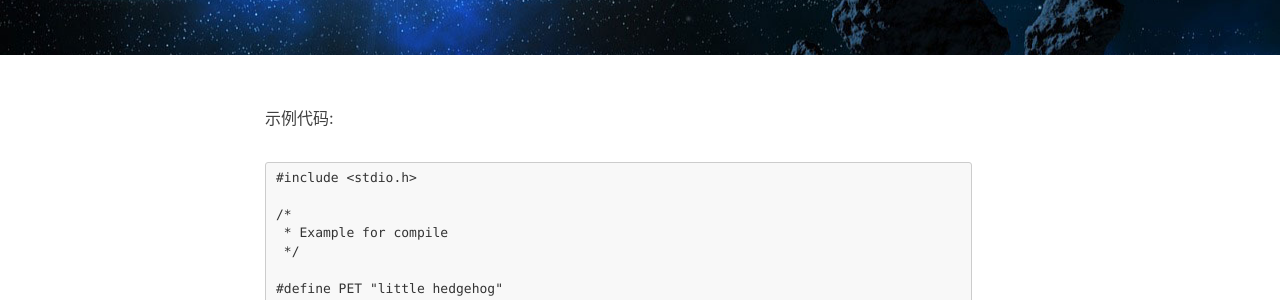
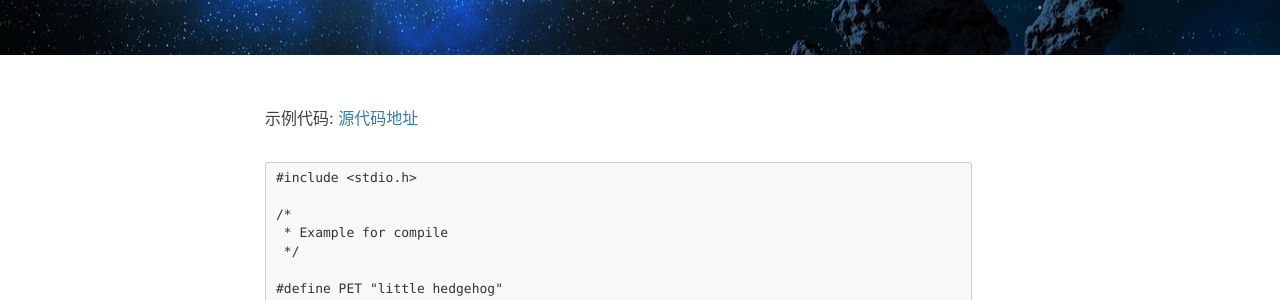
Before and after one commit to xuyumeng/xuyumeng.github.io, a Jekyll site: the page built from _posts/2010-01-31-linux-c-compile-procedure.md, in a window 1280 px wide and 900 px high. Shown: the part 368-668 px from the top of the window. Built offline with Jekyll 4.4.1, drawn with Linux system fonts in a browser that asks for light colours; nearby versions of some CDN libraries; our own code applies the rules of GitHub Pages for plain Markdown files; comment, search, counter and statistics services are not loaded.

Commit message:
add examples

````diff
--- a/_posts/2010-01-31-linux-c-compile-procedure.md
+++ b/_posts/2010-01-31-linux-c-compile-procedure.md
@@ -1,4 +1,5 @@
 示例代码:
+[源代码地址](https://github.com/unanao/unanao.github.io/tree/master/examples/2010/linux-c-compile-procedure)
 
 ```
 #include <stdio.h>
````
